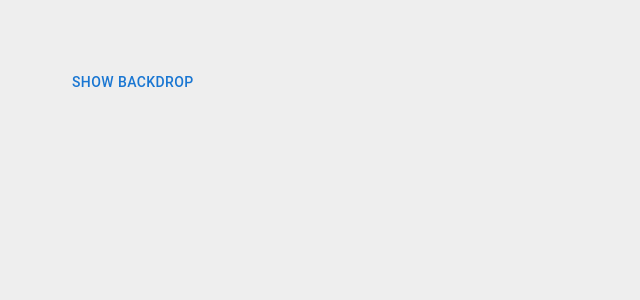
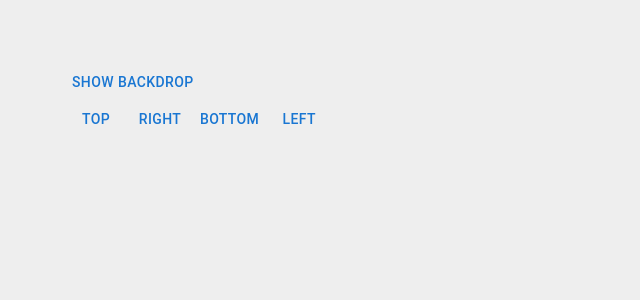
Before and after one commit to AtomMes/Material-UI-JS-21-, a React (Create React App) app: page / in a window 1280 px wide. Shown: the top 300 px of the page, without its empty margins (0-640 px from the left). Built offline with nearby package versions, Linux system fonts and the light colour scheme.

Commit message:
#MuiDrawer update

```diff
--- a/src/App.jsx
+++ b/src/App.jsx
@@ -21,7 +21,7 @@ import MuiBackdrop from "./components/MuiBackdrop";
 // import { MuiAvatar } from "./components/MuiAvatar";
 // import { MuiBottomNavigation } from "./components/MuiBottomNavigation";
 // import { MuiSpeedDial } from "./components/MuiSpeedDial";
-//import { MuiDrawer } from "./components/MuiDrawer";
+import { MuiDrawer } from "./components/MuiDrawer";
 // import { MuiBreadCrumbs } from "./components/MuiBreadcrumbs";
 // import { MuiLink } from "./components/MuiLink";
 //import { MuiNavbar } from './components/MuiNavbar';
@@ -91,7 +91,7 @@ function App() {
       <div className='line' />
       <MuiBreadCrumbs />
       <div className='line' />
-      <MuiDrawer />
+
       <div className='line' />
       <MuiSpeedDial />
       <div className='line' />
@@ -134,6 +134,7 @@ function App() {
 <MuiSlider />
 <div className='line' /> */}
         <MuiBackdrop />
+        <MuiDrawer />
       </div>
     </ThemeProvider>
   );
--- a/src/components/MuiDrawer.jsx
+++ b/src/components/MuiDrawer.jsx
@@ -1,18 +1,26 @@
 import React from "react";
-import { Drawer, Box, Typography, IconButton } from "@mui/material";
-import MenuIcon from "@mui/icons-material/Menu";
+import { Drawer, Box, Typography, IconButton, Button } from "@mui/material";
+
+const positions = ["top", "right", "bottom", "left"];
+
 export const MuiDrawer = () => {
   const [isDrawerOpen, setIsDrawerOpen] = React.useState(false);
+  const [position, setPosition] = React.useState("left");
+
+  const handleClick=(props) => {
+    setPosition(props)
+    setIsDrawerOpen(true)
+  }
 
   return (
     <>
-      <IconButton size='large' color='secondary' edge='start' aria-label='logo' onClick={()=> setIsDrawerOpen(true)} >
-        <MenuIcon />
-      </IconButton>
+      {positions.map((text, i) => (
+        <Button key={i} onClick={() => handleClick(text)} >{text}</Button>
+      ))}
       <Drawer
-        anchor="left"//chjogi inchi hamara
+        anchor={position} //poziciana
         open={isDrawerOpen}
-        onClose={() => setIsDrawerOpen(false)}//erb vor urish tex sxmum es onclosena ashxatum u et jamanak asum es vor setopeny close ani vor pakvi
+        onClose={() => setIsDrawerOpen(false)} //erb vor urish tex sxmum es onclosena ashxatum u et jamanak asum es vor setopeny close ani vor pakvi
       >
         <Box p={2} width="250px" textAlign="center" role="presentation">
           <Typography variant="h6" component="div">
```
